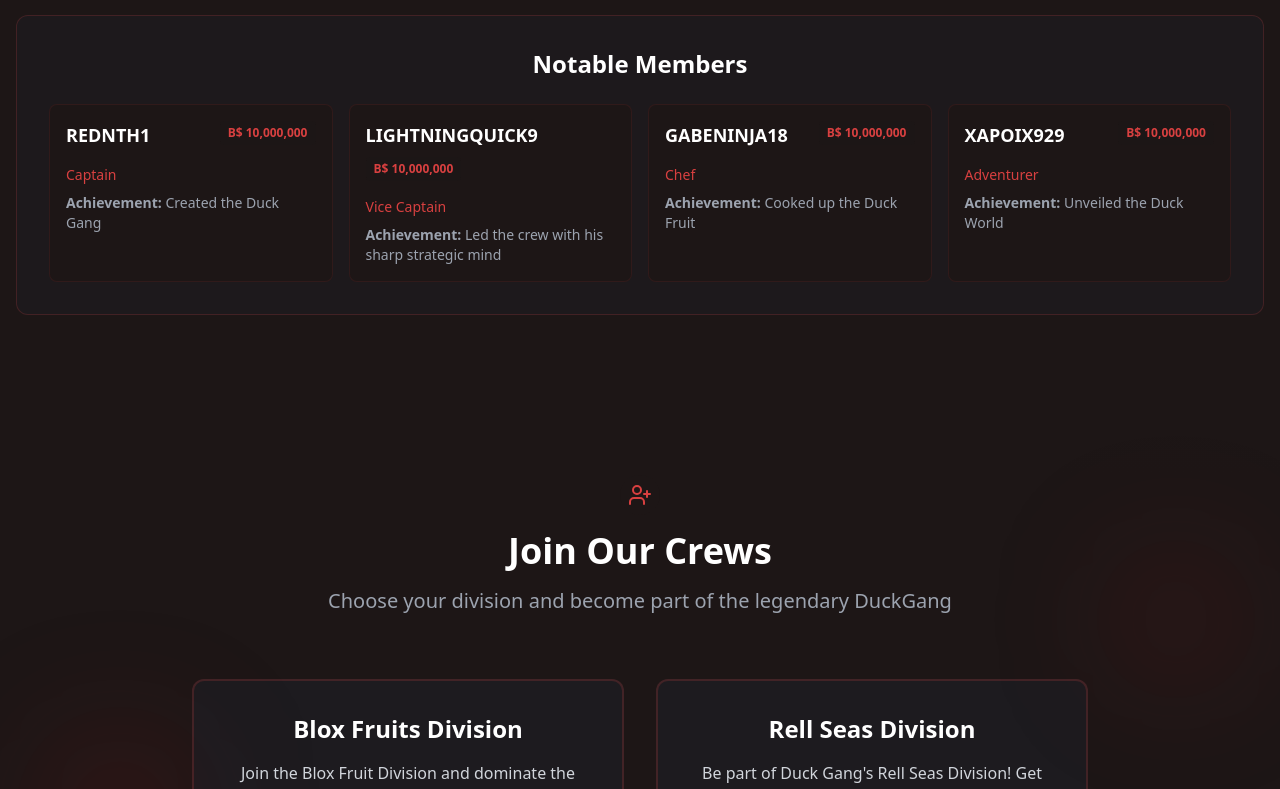
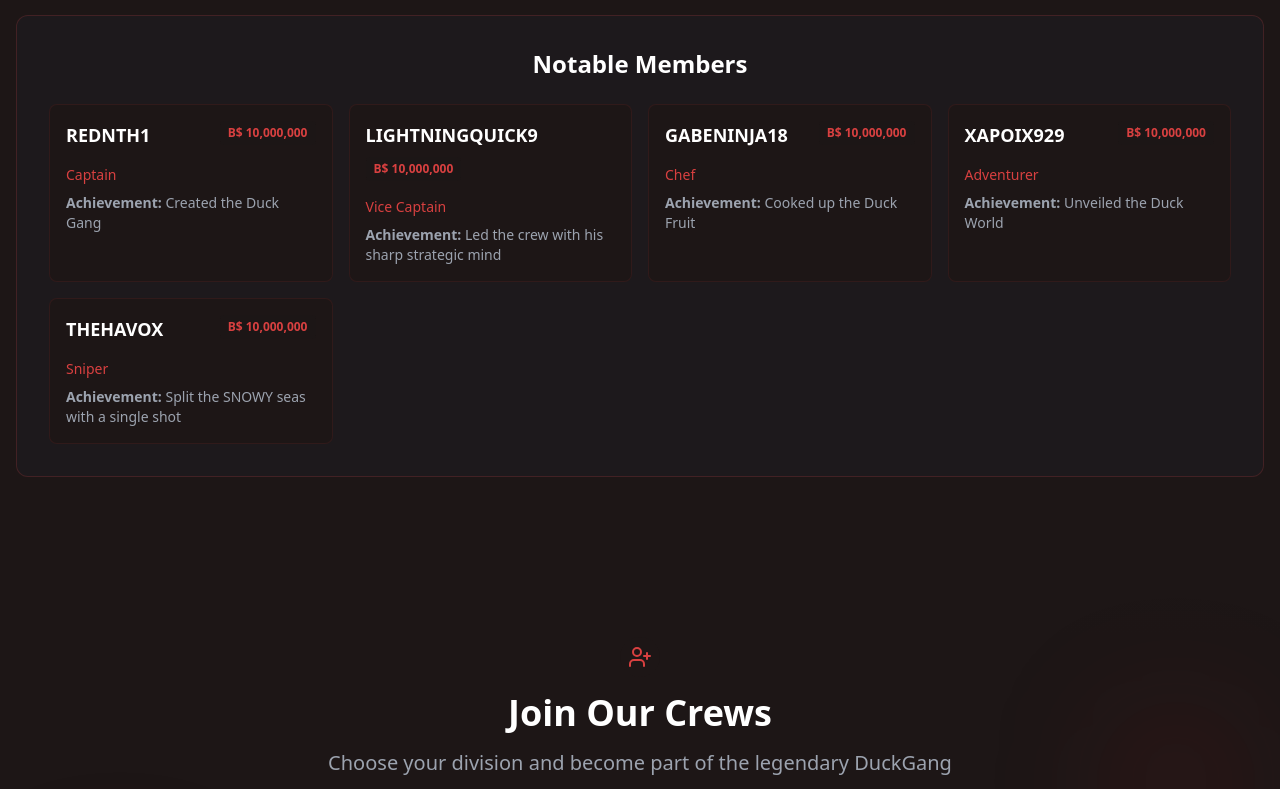
Before and after one commit to Rutwik2003/Kraken-Pirates-Website, a React (Vite) app: page / in a window 1280 px wide. Shown: the part 2863-3652 px from the top of the page. Built offline with nearby package versions, Linux system fonts and the light colour scheme.

Commit message:
Added another crew members

```diff
--- a/src/components/Achievements.tsx
+++ b/src/components/Achievements.tsx
@@ -28,6 +28,12 @@
       bounty: "10,000,000",
       achievement: "Adventurer of the Duck Gang",
       description: "As the Adventurer of the Duck Gang, XAPOIX929 has charted the most perilous regions for the Duck Gang, uncovering hidden islands and secret paths that have given the crew an edge in exploration."
+    },
+    {
+      name: "THEHAVOX",
+      bounty: "10,000,000",
+      achievement: "Sniper of the Duck Gang",
+      description: "As the Sniper of the Duck Gang, THEHAVOX has proven his skills in PvP combat, leading the charge in battles with an unmatched accuracy."
     },
 ];
 
--- a/src/components/CrewInfo.tsx
+++ b/src/components/CrewInfo.tsx
@@ -122,6 +122,12 @@
                 bounty: "10,000,000",
                 achievement: "Unveiled the Duck World"
               },
+              {
+                name: "THEHAVOX",
+                role: "Sniper",
+                bounty: "10,000,000",
+                achievement: "Split the SNOWY seas with a single shot"
+              },
             ].map((member, index) => (
               <div key={index} className="bg-primary-900 rounded-lg p-4 border border-primary-600/10 hover:border-primary-600/30 transition-all hover:bg-gray-700/50">
                 <div className="flex justify-between items-start mb-4 flex-wrap gap-2">
```
